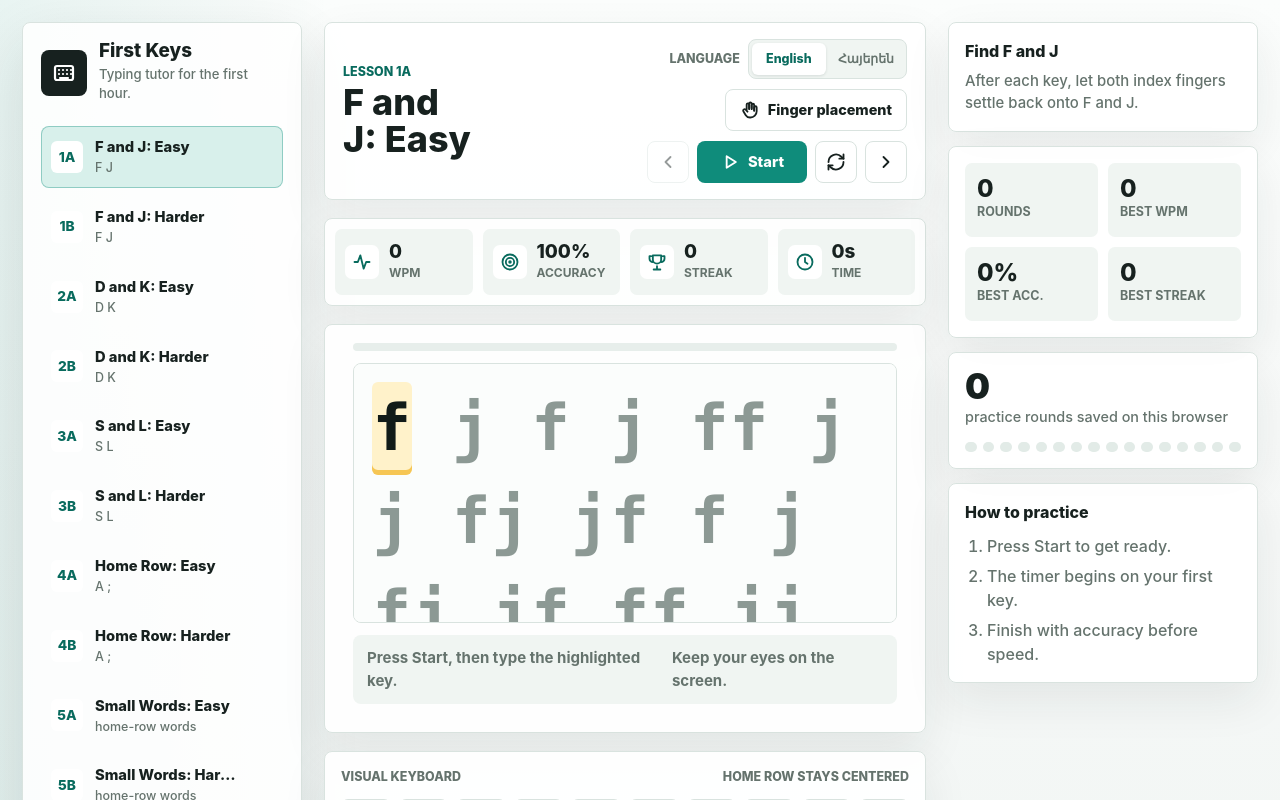
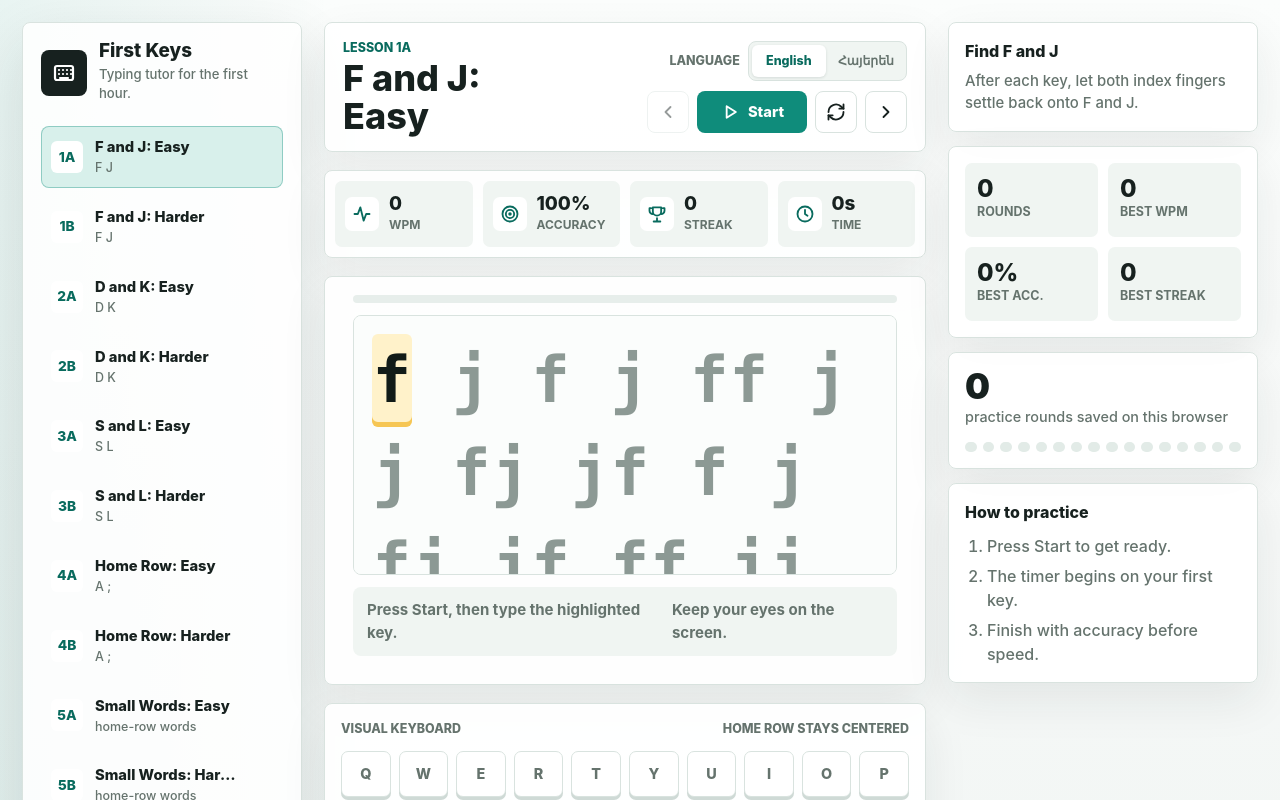
Before and after one commit to jwt1000/i-am-a-brand-new-typer, a React (Vite) app: page / in a window 1280 px wide. Shown: the top 800 px of the page. Built offline with nearby package versions, Linux system fonts and the light colour scheme.

Commit message:
Remove finger placement button

```diff
--- a/src/App.jsx
+++ b/src/App.jsx
@@ -729,7 +729,6 @@ const COPY = {
     previousLesson: "Previous lesson",
     nextLesson: "Next lesson",
     restartLesson: "Restart lesson",
-    openInstructions: "Finger placement",
     wpm: "WPM",
     accuracy: "Accuracy",
     streak: "Streak",
@@ -787,7 +786,6 @@ const COPY = {
     previousLesson: "Նախորդ դաս",
     nextLesson: "Հաջորդ դաս",
     restartLesson: "Նորից սկսել",
-    openInstructions: "Մատների դիրքը",
     wpm: "Բ/ր",
     accuracy: "Ճշտություն",
     streak: "Շարք",
@@ -881,14 +879,6 @@ const ICON_PATHS = {
       <path d="M7 9h.01M11 9h.01M15 9h.01M19 9h.01M7 13h.01M11 13h.01M15 13h.01M19 13h.01M8 17h8" />
     </>
   ),
-  hand: (
-    <>
-      <path d="M8 11V5.5a1.5 1.5 0 0 1 3 0V11" />
-      <path d="M11 10V4.5a1.5 1.5 0 0 1 3 0V11" />
-      <path d="M14 10V6a1.5 1.5 0 0 1 3 0v7" />
-      <path d="M17 12.5V9a1.5 1.5 0 0 1 3 0v4.5A7.5 7.5 0 0 1 12.5 21H12a6 6 0 0 1-5.1-2.8L4 13.5a1.7 1.7 0 0 1 2.8-1.9L9 14" />
-    </>
-  ),
   pause: <path d="M8 5v14M16 5v14" />,
   play: <path d="m8 5 11 7-11 7z" />,
   restart: (
@@ -1314,7 +1304,6 @@ function PracticeSurface({
   onLanguageChange,
   onArmenianKeyboardLayoutChange,
 }) {
-  const [isTutorialOpen, setIsTutorialOpen] = useState(false);
   const isSpeedLesson = lesson.type === "speed";
   const expectedKey = lessonText[position] || "";
   const stats = getStats({
@@ -1359,10 +1348,6 @@ function PracticeSurface({
         <div className="topbar-controls">
           <LanguageSwitcher language={language} copy={copy} onLanguageChange={onLanguageChange} />
           {language === "hy" ? <ArmenianKeyboardSwitcher keyboardLayout={armenianKeyboardLayout} copy={copy} onKeyboardLayoutChange={onArmenianKeyboardLayoutChange} /> : null}
-          <button className="secondary-button tutorial-open-button" type="button" onClick={() => setIsTutorialOpen(true)}>
-            <Icon name="hand" />
-            {copy.openInstructions}
-          </button>
           <div className="topbar-actions">
             <button className="icon-button" type="button" onClick={() => onMoveLesson(-1)} disabled={lessonIndex === 0} aria-label={copy.previousLesson} title={copy.previousLesson}>
               <Icon name="chevronLeft" />
@@ -1390,7 +1375,6 @@ function PracticeSurface({
 
       <PromptPanel lesson={lesson} promptText={lessonText} position={position} completion={completion} lastKey={lastKey} lastResult={lastResult} statusMessage={statusMessage} copy={copy} />
       <VisualKeyboard keyboardRows={keyboardRows} expectedKey={expectedKey} lessonKeys={lesson.keys} lastKey={lastKey} lastResult={lastResult} copy={copy} keyboardMeta={keyboardMeta} />
-      {isTutorialOpen ? <FingerTutorialModal lesson={lesson} copy={copy} onClose={() => setIsTutorialOpen(false)} /> : null}
     </section>
   );
 }
--- a/src/styles.css
+++ b/src/styles.css
@@ -329,10 +329,6 @@ svg {
   font-size: 0.9rem;
   font-weight: 760;
   cursor: pointer;
-}
-
-.tutorial-open-button {
-  min-width: 0;
 }
 
 .secondary-button:hover {
```
